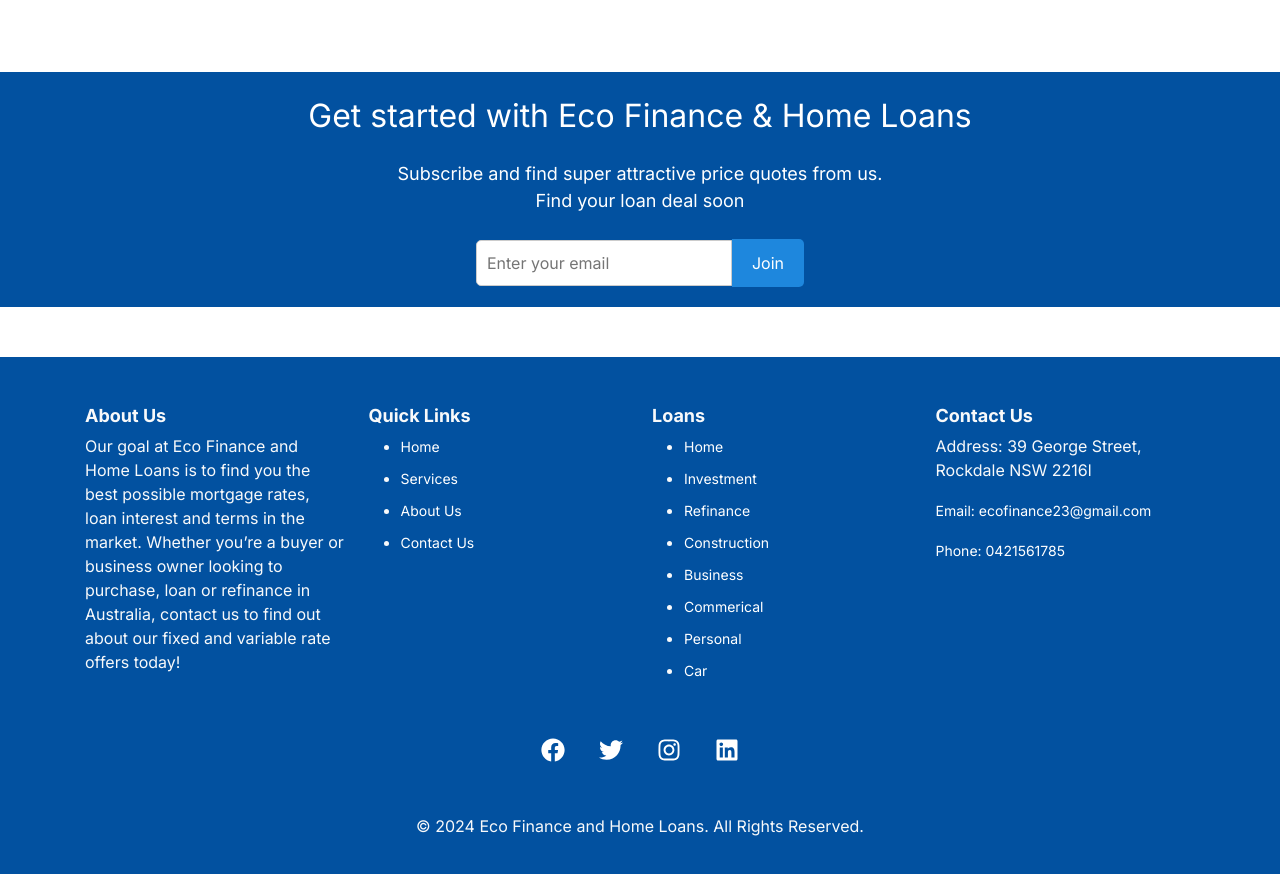
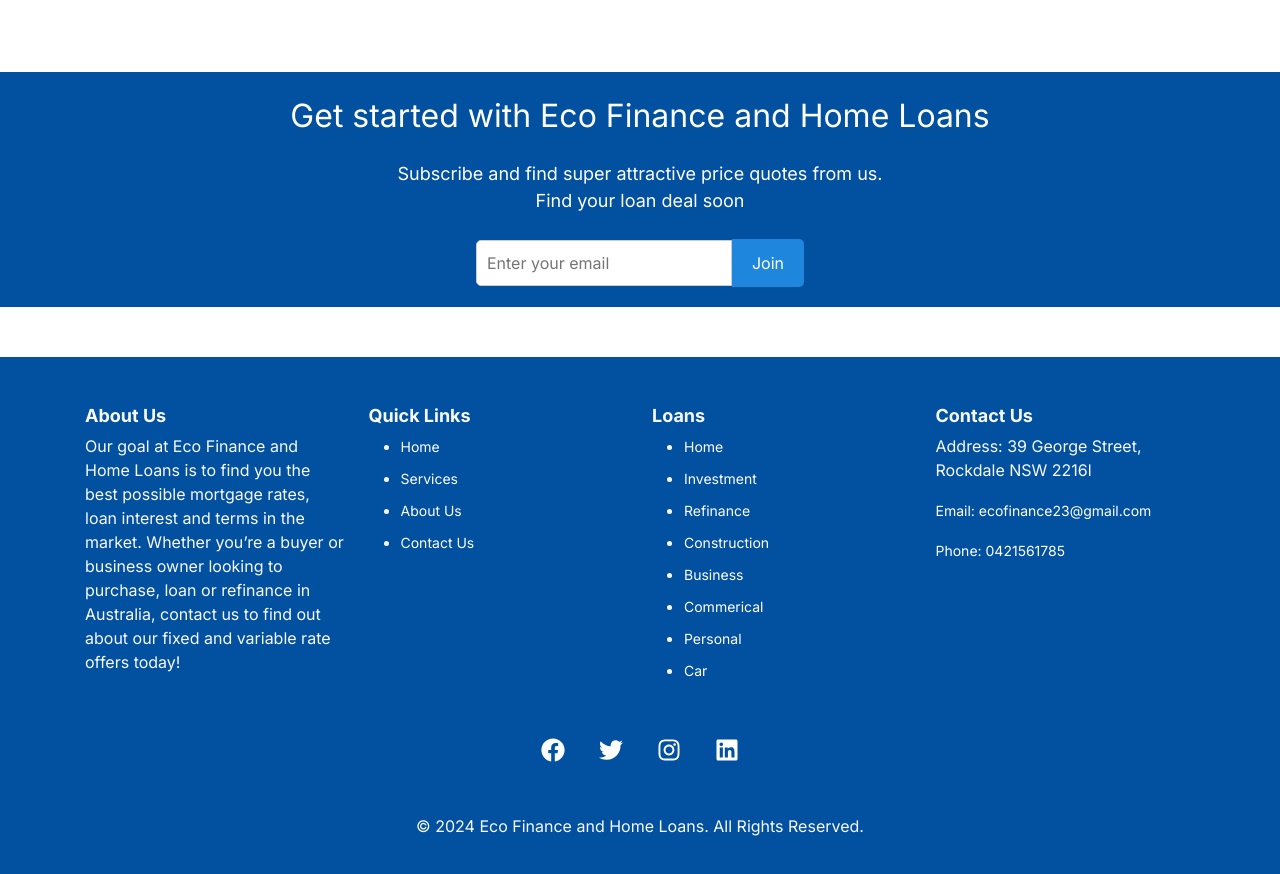
Before and after one commit to manutdmohit/eco-finance, a Next.js app: page / in a window 1280 px wide. Shown: the part 1377-2251 px from the top of the page. Built offline with nearby package versions, Linux system fonts and the light colour scheme.

Commit message:
Update & to and

```diff
--- a/app/components/Get Started/GetStarted.tsx
+++ b/app/components/Get Started/GetStarted.tsx
@@ -8,7 +8,7 @@ const GetStarted = () => {
       <div className="paddings innerWidth g-container">
         <div className="flexColCenter inner-container">
           <span className="primaryText">
-            Get started with Eco Finance & Home Loans
+            Get started with Eco Finance and Home Loans
           </span>
           <span className="secondaryText">
             Subscribe and find super attractive price quotes from us.
```
